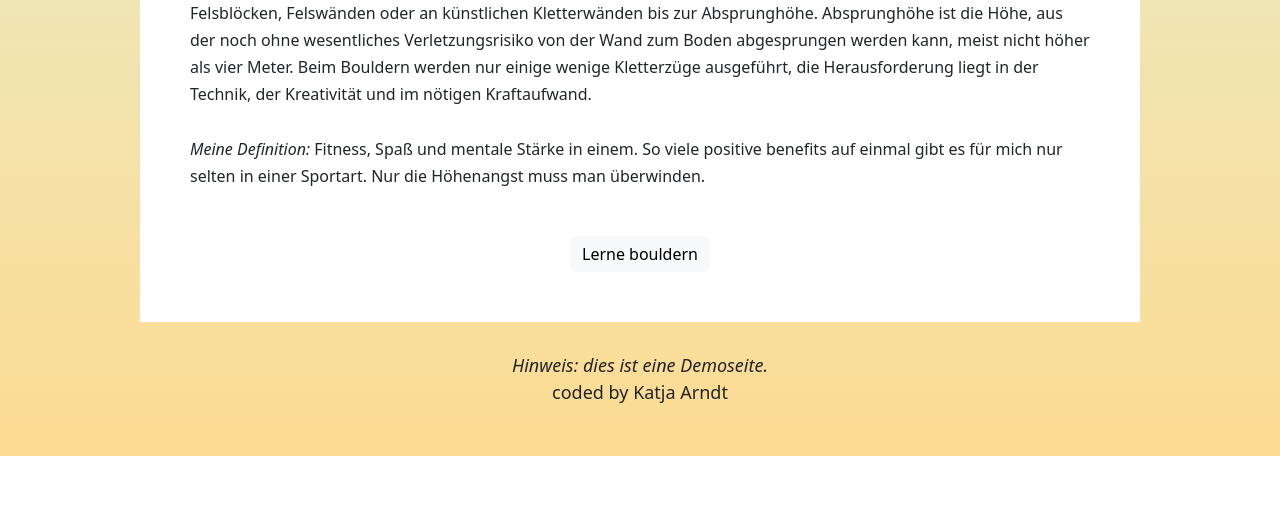
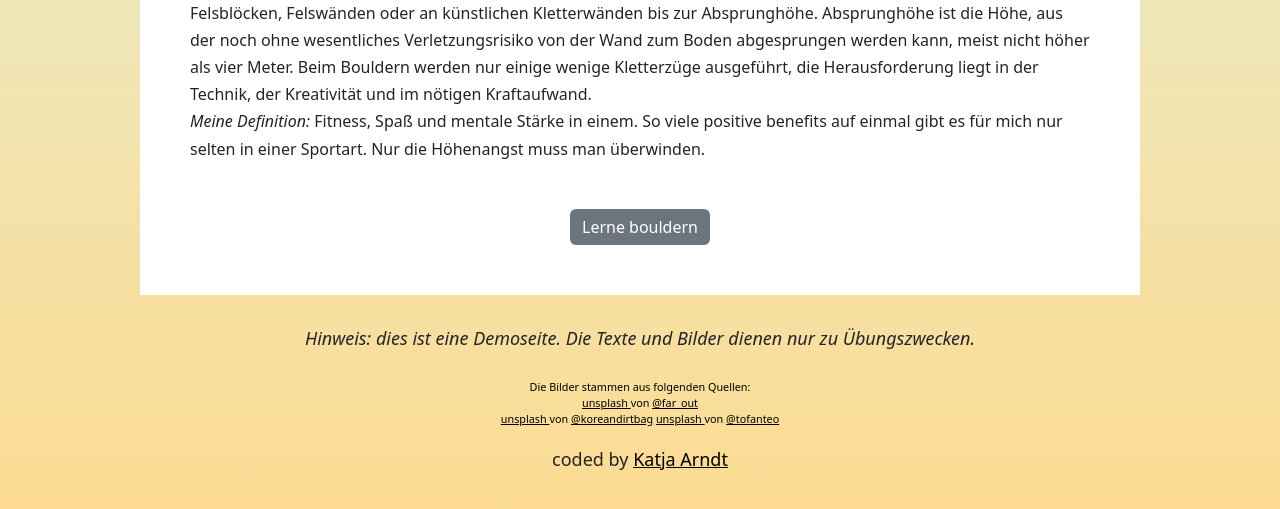
Before and after one commit to KatjaArndt/basicaddonproject, a plain HTML site: page index.html in a window 1280 px wide. Shown: the part 1019-1528 px from the top of the page. Before the commit the page ends 1475 px from the top, so only its background shows below. Drawn offline with nearby package versions, Linux system fonts and the light colour scheme.

Commit message:
Add files via upload
update index.html mit fotocredits

```diff
--- a/index.html
+++ b/index.html
@@ -15,6 +15,9 @@
       body {
         background-image: linear-gradient(to top, #fddb92 0%, #d1fdff 100%);
         margin: 50px;
+      }
+      a {
+        color: black;
       }
       img {
         width: 100%;
@@ -36,12 +39,12 @@
         margin-top: 30px;
         font-size: 18px;
       }
-      .btn-light {
+      .btn-secondary {
         margin-top: 30px;
         transition: all 150ms ease-in-out;
         border: none;
       }
-      .btn-light:hover {
+      .btn-secondary:hover {
         background-color: rgb(87, 196, 171);
       }
       .btn-dark {
@@ -59,6 +62,10 @@
       .bouldern-wikipedia:hover {
         filter: grayscale(100%);
         transform: scale(1.2);
+      }
+      .fotocredits {
+        font-size: 0.6em;
+        color: black;
       }
       .grid {
         margin: 20px 0px;
@@ -104,11 +111,11 @@
             alt=""
           />
           <img
-            src="https://images.unsplash.com/photo-1727786667657-8c47898a1ba1?q=80&w=2970&auto=format&fit=crop&ixlib=rb-4.0.3&ixid=M3wxMjA3fDB8MHxwaG90by1wYWdlfHx8fGVufDB8fHx8fA%3D%3D"
+            src="https://images.unsplash.com/photo-1698352709078-7dde09852142?q=80&w=2971&auto=format&fit=crop&ixlib=rb-4.0.3&ixid=M3wxMjA3fDB8MHxwaG90by1wYWdlfHx8fGVufDB8fHx8fA%3D%3D"
             alt=""
           />
           <img
-            src="https://images.unsplash.com/photo-1689775884478-9ed19b79d659?q=80&w=2970&auto=format&fit=crop&ixlib=rb-4.0.3&ixid=M3wxMjA3fDB8MHxwaG90by1wYWdlfHx8fGVufDB8fHx8fA%3D%3D"
+            src="https://images.unsplash.com/photo-1689775885105-06d9a631d0bd?q=80&w=2970&auto=format&fit=crop&ixlib=rb-4.0.3&ixid=M3wxMjA3fDB8MHxwaG90by1wYWdlfHx8fGVufDB8fHx8fA%3D%3D"
             alt=""
           />
           <img
@@ -127,23 +134,56 @@
           Beim Bouldern werden nur einige wenige Kletterzüge ausgeführt, die
           Herausforderung liegt in der Technik, der Kreativität und im nötigen
           Kraftaufwand.
-          <br /><br />
+          <br />
           <em> Meine Definition: </em>
           Fitness, Spaß und mentale Stärke in einem. So viele positive benefits
           auf einmal gibt es für mich nur selten in einer Sportart. Nur die
           Höhenangst muss man überwinden.
         </p>
         <div class="d-flex justify-content-center">
-          <button class="btn btn-light">Lerne bouldern</button>
+          <button class="btn btn-secondary">Lerne bouldern</button>
         </div>
       </div>
     </div>
+
+    <footer>
+      <em
+        >Hinweis: dies ist eine Demoseite. Die Texte und Bilder dienen nur zu
+        Übungszwecken.</em
+      >
+      <br />
+      <br />
+      <div class="fotocredits">
+        Die Bilder stammen aus folgenden Quellen:
+        <br />
+        <a
+          href="https://unsplash.com/de/fotos/eine-person-die-an-der-seite-eines-grossen-felsens-hinaufklettert-E76-vNiW3ps"
+          >unsplash
+        </a>
+        von <a href="https://unsplash.com/de/@far_out">@far_out </a>
+        <br />
+        <a
+          href="https://unsplash.com/de/fotos/ein-paar-wanderschuhe-die-auf-einem-felsen-sitzen-zEuRZsSaktA"
+          >unsplash
+        </a>
+        von <a href="https://unsplash.com/de/@koreandirtbag">@koreandirtbag</a>
+
+        <a
+          href="https://unsplash.com/de/fotos/ein-junger-mann-klettert-an-einer-kletterwand-WvleCyCQE0o"
+          >unsplash
+        </a>
+        von <a href="https://unsplash.com/de/@tofanteo">@tofanteo</a>
+        <br />
+        <br />
+      </div>
+      <p>
+        coded by
+        <a href="https://github.com/KatjaArndt/basicaddonproject"
+          >Katja Arndt</a
+        >
+      </p>
+    </footer>
   </body>
-  <footer>
-    <em>Hinweis: dies ist eine Demoseite.</em>
-    <br />
-    coded by Katja Arndt
-  </footer>
   <script>
     function changeTheme() {
       let body = document.querySelector("body");
```
